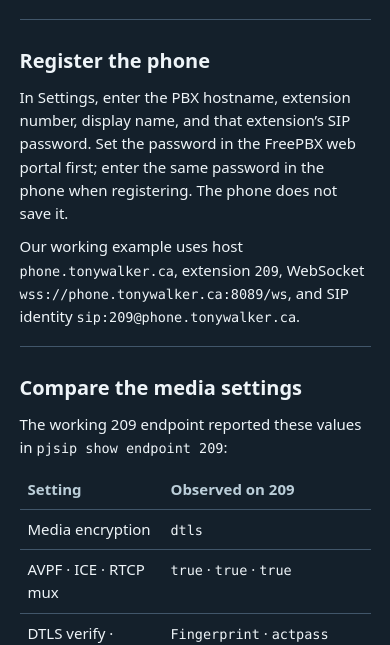
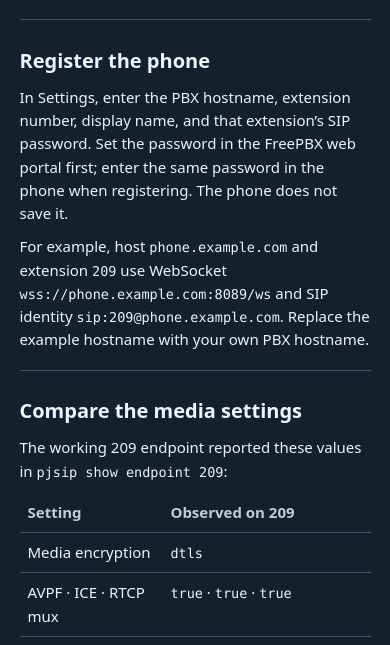
Before and after one commit to horsedog11/WebRTC_chrome_extension-, a browser extension: page help.html in a window 390 px wide. Shown: the part 204-849 px from the top of the page. Drawn offline with Linux system fonts and the light colour scheme.

Commit message:
Use phone.example.com in public PBX setup examples

```diff
--- a/help.html
+++ b/help.html
@@ -17,7 +17,7 @@
     <section>
       <h2>Register the phone</h2>
       <p>In Settings, enter the PBX hostname, extension number, display name, and that extension’s SIP password. Set the password in the FreePBX web portal first; enter the same password in the phone when registering. The phone does not save it.</p>
-      <p>Our working example uses host <code>phone.tonywalker.ca</code>, extension <code>209</code>, WebSocket <code>wss://phone.tonywalker.ca:8089/ws</code>, and SIP identity <code>sip:209@phone.tonywalker.ca</code>.</p>
+      <p>For example, host <code>phone.example.com</code> and extension <code>209</code> use WebSocket <code>wss://phone.example.com:8089/ws</code> and SIP identity <code>sip:209@phone.example.com</code>. Replace the example hostname with your own PBX hostname.</p>
     </section>
 
     <section>
```
Also changed, not shown: tests/dial.test.cjs (+2 -2 lines), README.md.
